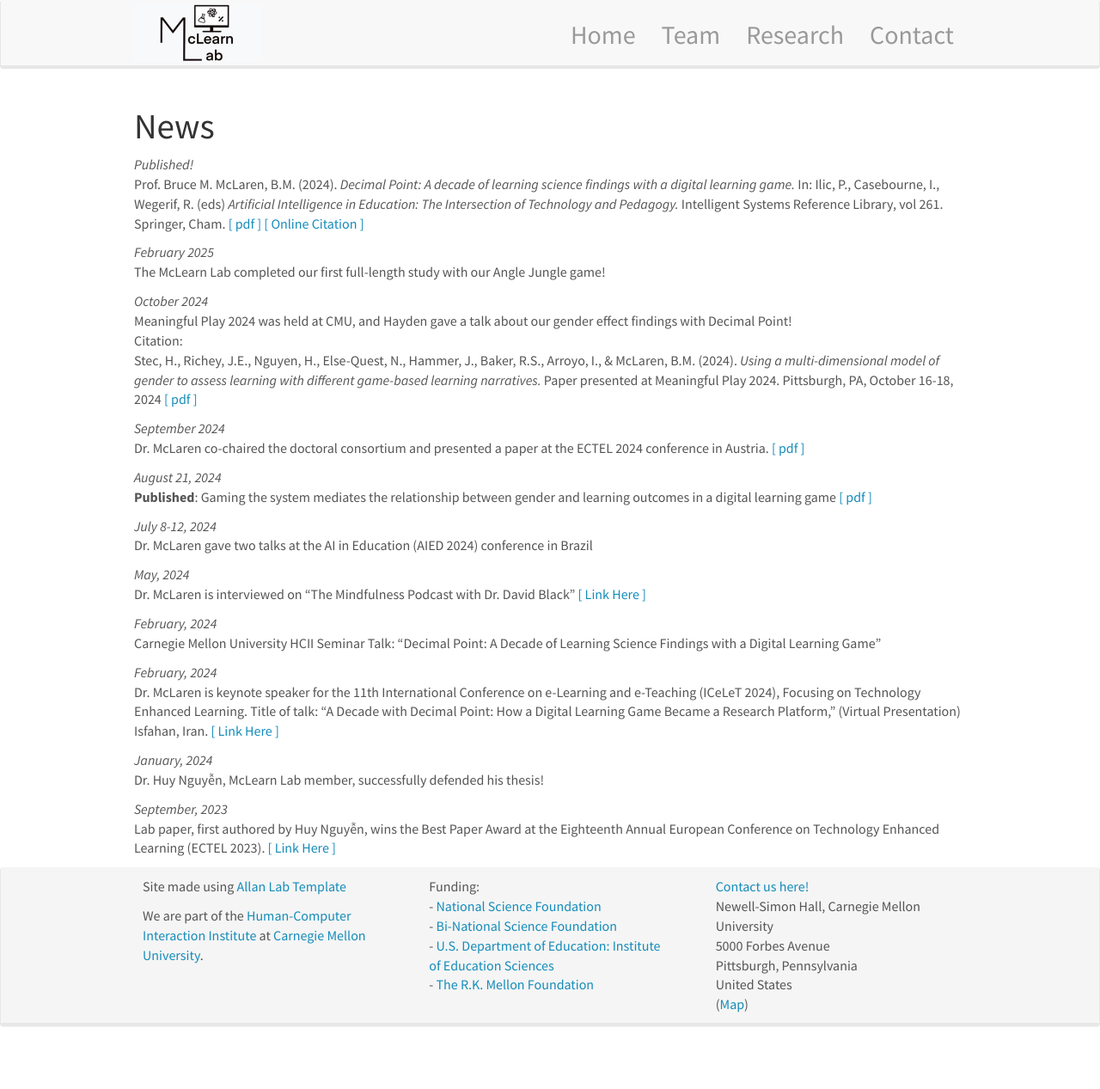
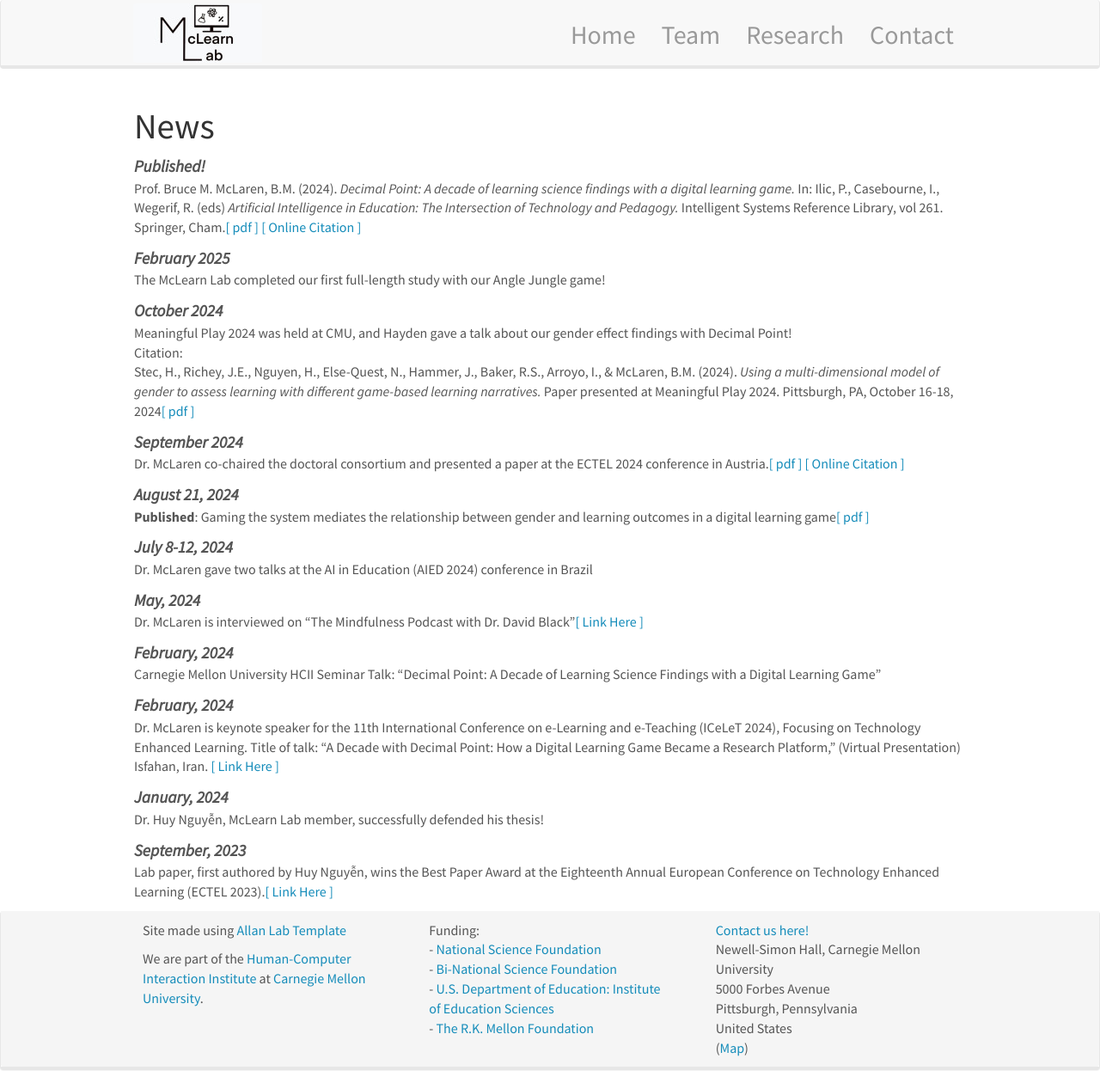
Before and after one commit to McLearn-Lab/McLearn-Lab.github.io, a Jekyll site: the page built from _pages/allnews.md, in a window 1280 px wide. Shown: the whole page at 86% size. Built offline with Jekyll 4.4.1, drawn with Linux system fonts in a browser that asks for light colours; nearby versions of some CDN libraries; before the commit the page ends 1216 px from its top, so only the background shows below that.

Commit message:
add online citation for ectel 24 paper, all news page formatting changes

```diff
--- a/_data/news.yml
+++ b/_data/news.yml
@@ -15,6 +15,7 @@
 - date: February 2025
   headline: The McLearn Lab completed our first full-length study with our Angle Jungle game!
   frontpage: 1
+
 - date: October 2024
   headline: Meaningful Play 2024 was held at CMU, and Hayden gave a talk about our gender effect findings with Decimal Point! <br/>Citation:<br/>Stec, H., Richey, J.E., Nguyen, H., Else-Quest, N., Hammer, J., Baker, R.S., Arroyo, I., & McLaren, B.M. (2024). <em>Using a multi-dimensional model of gender to assess learning with different game-based learning narratives.</em> Paper presented at Meaningful Play 2024. Pittsburgh, PA, October 16-18, 2024
   link: https://www.cs.cmu.edu/~bmclaren/pubs/StecEtAl-MultidimensionsOfGenderToAssessDifferentGBLNarratives-MeaningfulPlay2024.pdf
@@ -25,6 +26,8 @@
   headline: Dr. McLaren co-chaired the doctoral consortium and presented a paper at the ECTEL 2024 conference in Austria.
   link: https://www.cs.cmu.edu/~bmclaren/pubs/NiEtAl-DecimalPointRaceEthnicityAnalysis-ECTEL2024.pdf
   link_text: '[ pdf ]'
+  link2: https://ceur-ws.org/Vol-3927/
+  link2_text: '[ Online Citation ]'
   frontpage: 1
 
 - date: August 21, 2024
--- a/_pages/allnews.md
+++ b/_pages/allnews.md
@@ -9,10 +9,9 @@
 # News
 
 {% for article in site.data.news %}
-<p><em>{{ article.date }}</em><br>{{ article.headline }}
-{% if article.link %}<a href="{{article.link}}">{{article.link_text}}</a>{% endif %}
-{% if article.link2 %}<a href="{{article.link2}}">{{article.link2_text}}</a>{% endif %}
+<p>
+    <span style="font-size: 1.2em;"><em><b>{{ article.date }}</b></em></span><br>
+    {{ article.headline }}{% if article.link %}<a href="{{article.link}}">{{article.link_text}}</a>{% endif %}
+    {% if article.link2 %}<a href="{{article.link2}}">{{article.link2_text}}</a>{% endif %}
 </p>
-
-
 {% endfor %}
```
